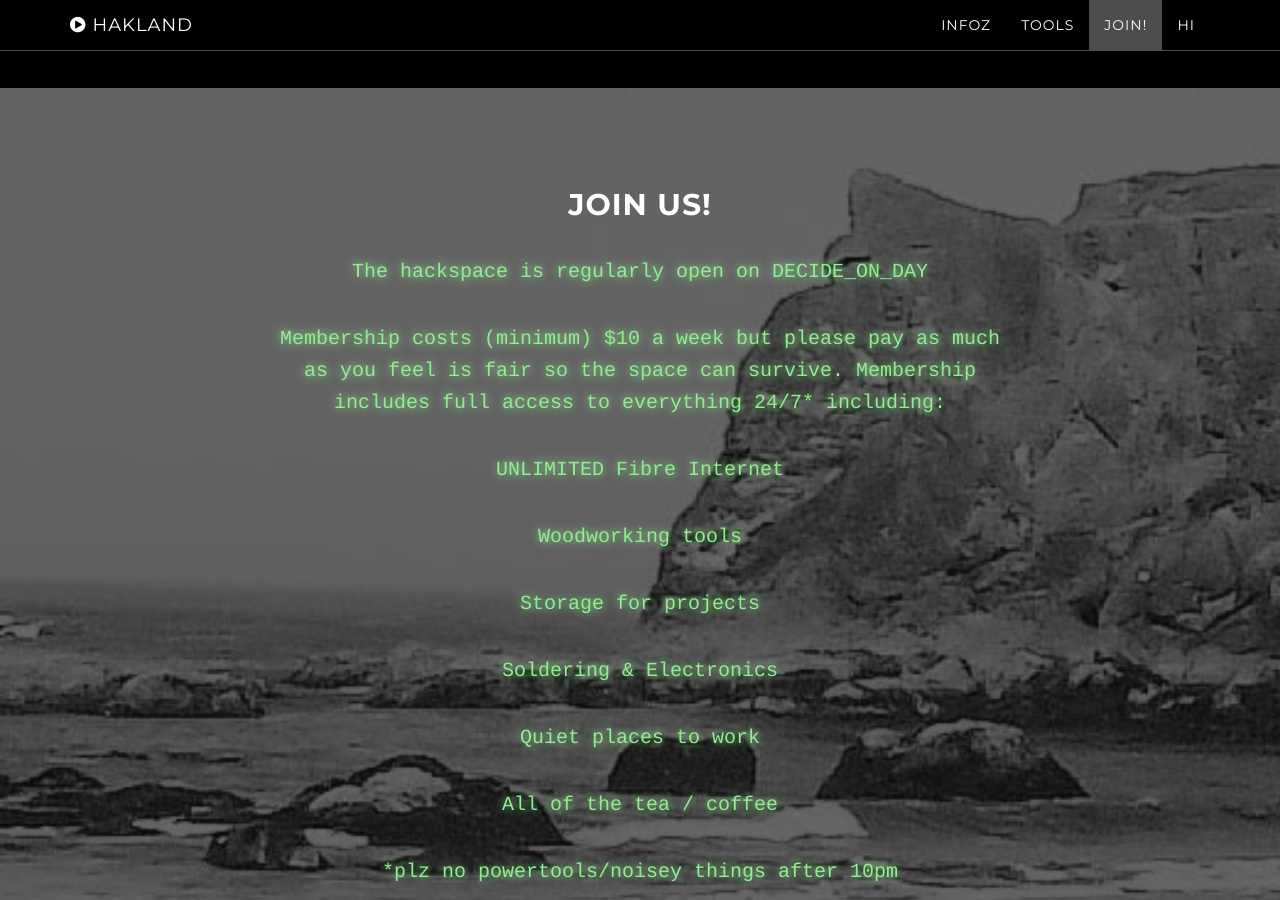
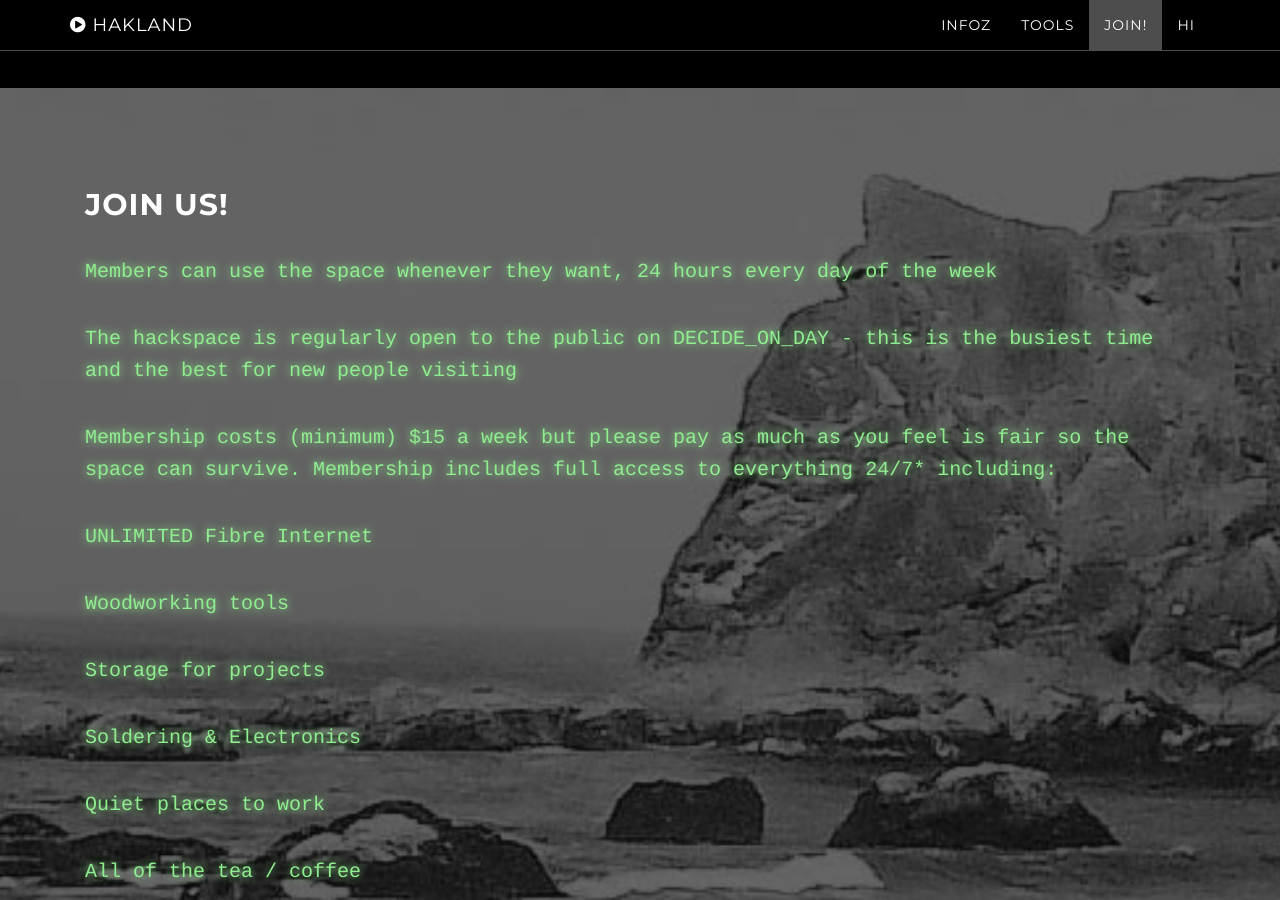
Before and after one commit to HakLand/HakLand.github.io, a Jekyll site: the page built from index.html, in a window 1280 px wide and 900 px high, scrolled down 2699 px. Built offline with Jekyll 4.4.1, drawn with Linux system fonts in a browser that asks for light colours; some of the changed text lies outside the part shown.

Commit message:
clearer membership stuff

```diff
--- a/_includes/join_us.html
+++ b/_includes/join_us.html
@@ -1,12 +1,12 @@
     <!-- Download Section -->
-    <section id="download" class="content-section text-center">
+    <section id="download" class="content-section">
         <div class="download-section">
             <div class="container">
-                <div class="col-lg-8 col-lg-offset-2">
+                <div class="col-lg-12">
                     <h2>JOIN US!</h2>
-                    <p>The hackspace is regularly open on DECIDE_ON_DAY</p>
-
-                    <p>Membership costs (minimum) $10 a week but please pay as much as you feel is fair so the space can survive.
+                    <p>Members can use the space whenever they want, 24 hours every day of the week</p>
+                    <p>The hackspace is regularly open to the public on DECIDE_ON_DAY - this is the busiest time and the best for new people visiting</p>
+                    <p>Membership costs (minimum) $15 a week but please pay as much as you feel is fair so the space can survive.
                       Membership includes full access to everything 24/7* including:</p>
                     <p>UNLIMITED Fibre Internet</p>
                     <p>Woodworking tools</p>
@@ -16,7 +16,7 @@
                     <p>All of the tea / coffee</p>
 
                     <p>*plz no powertools/noisey things after 10pm</p>
-                    <a href="#" class="btn btn-default btn-lg">CLICK 4 MOAR</a>
+                    <a href="#" class="btn btn-default btn-lg">CLICK 2 JOIN</a>
                 </div>
             </div>
         </div>
```
